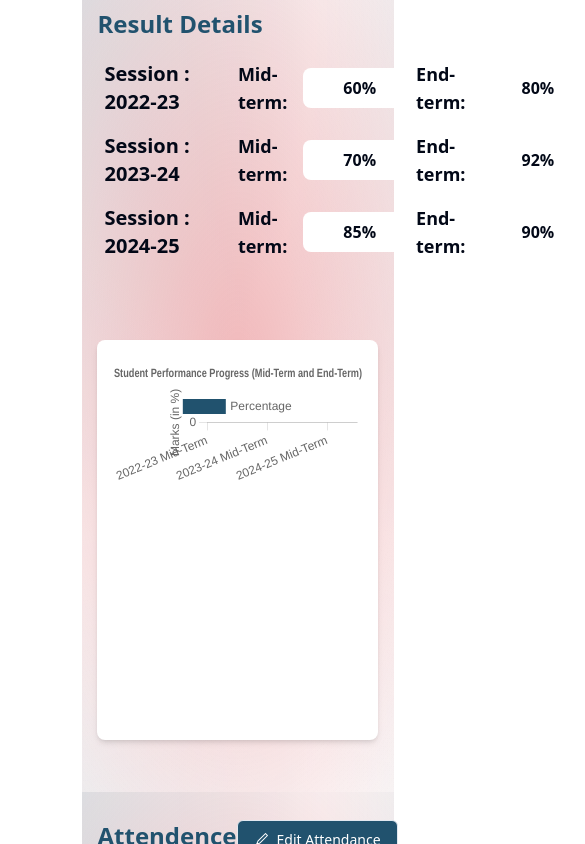
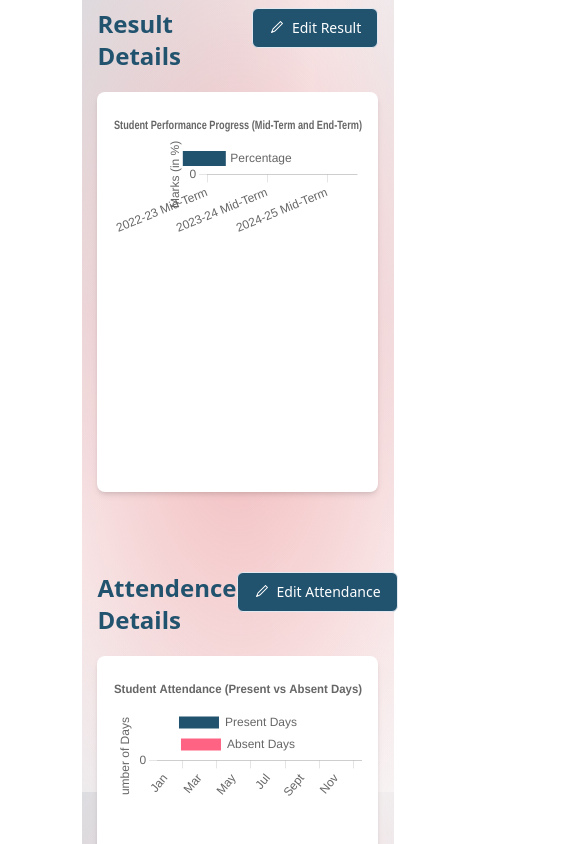
Before and after one commit to kartavya-info/kartavya-database, a React (Vite) app in the folder frontend/: page /admin/1 in a window 390 px wide. Shown: the part 1740-2584 px from the top of the page, 585 px wide, since content can reach past the window. Built offline with nearby package versions, Linux system fonts and the light colour scheme.

Commit message:
Add edit result option

```diff
--- a/frontend/src/Pages/AttendenceMonitoringGraph.jsx
+++ b/frontend/src/Pages/AttendenceMonitoringGraph.jsx
@@ -40,7 +40,7 @@ const AttendanceMonitoringGraph = ({ attendanceData = {} }) => {
       {
         label: 'Present Days',
         data: totalDaysData,
-        backgroundColor: '#36A2EB', // Blue for present days
+        backgroundColor: '#21526E', // Blue for present days
       },
       {
         label: 'Absent Days',
@@ -78,11 +78,11 @@ const AttendanceMonitoringGraph = ({ attendanceData = {} }) => {
     },
     scales: {
       x: {
-        stacked: true,  // Stack bars on x-axis
+        stacked: true, // Stack bars on x-axis
       },
       y: {
         beginAtZero: true,
-        stacked: true,  // Stack on y-axis
+        stacked: true, // Stack on y-axis
         title: {
           display: true,
           text: 'Number of Days',
@@ -90,7 +90,7 @@ const AttendanceMonitoringGraph = ({ attendanceData = {} }) => {
         ticks: {
           stepSize: 5,
         },
-        max:  30
+        max: 30,
       },
     },
   };
--- /dev/null
+++ b/frontend/src/Pages/DialogForResultEdit.jsx
@@ -0,0 +1,147 @@
+import { useState } from 'react'; // Import useState for managing local state
+import { Button } from '@/components/ui/button';
+import {
+  Dialog,
+  DialogContent,
+  DialogDescription,
+  DialogFooter,
+  DialogHeader,
+  DialogTitle,
+  DialogTrigger,
+} from '@/components/ui/dialog';
+import { Input } from '@/components/ui/input';
+import { Label } from '@/components/ui/label';
+import {
+  Select,
+  SelectContent,
+  SelectGroup,
+  SelectItem,
+  SelectLabel,
+  SelectTrigger,
+  SelectValue,
+} from '@/components/ui/select';
+import { Pencil1Icon } from '@radix-ui/react-icons';
+
+const DialogForResultEdit = ({ studentData, setStudentData }) => {
+  const [academicYear, setAcademicYear] = useState('');
+  const [midTerm, setMidTerm] = useState('');
+  const [endTerm, setEndTerm] = useState('');
+  const [isOpen, setIsOpen] = useState(false);
+
+  const handleResultEdit = () => {
+    if (midTerm === '') setMidTerm(0);
+    if (endTerm === '') setEndTerm(0);
+
+    const updatedResult = {
+      ...studentData.results,
+      [academicYear]: {
+        midTerm: midTerm,
+        endTerm: endTerm,
+      },
+    };
+
+    const updatedStudentData = {
+      ...studentData,
+      results: updatedResult,
+    };
+
+    setStudentData(updatedStudentData);
+    setMidTerm('');
+    setEndTerm('');
+    setIsOpen(false);
+  };
+
+  const handleAcademicYearChange = (value) => {
+    setAcademicYear(value);
+    console.log(value, studentData.results[value]);
+    setMidTerm(studentData.results[value].midTerm);
+    setEndTerm(studentData.results[value].endTerm);
+  };
+
+  const handleMidTermChange = (event) => {
+    if (event.target.value > 100) {
+      return;
+    }
+    setMidTerm(event.target.value);
+  };
+
+  const handleEndTermChange = (event) => {
+    if (event.target.value > 100) {
+      return;
+    }
+    setEndTerm(event.target.value);
+  };
+
+  return (
+    <Dialog open={isOpen} onOpenChange={setIsOpen}>
+      <DialogTrigger asChild>
+        <Button variant="outline" className="bg-[#21526E] text-white">
+          <Pencil1Icon /> <span className="ml-2"> Edit Result</span>
+        </Button>
+      </DialogTrigger>
+      <DialogContent className="sm:max-w-[425px]">
+        <DialogHeader>
+          <DialogTitle>Edit Result</DialogTitle>
+          <DialogDescription>
+            Make changes to result here. Click save when you&apos;re done.
+          </DialogDescription>
+        </DialogHeader>
+        <div className="grid gap-4 py-4">
+          <div className="grid grid-cols-[2fr_2fr] items-center gap-4">
+            <Label htmlFor="academicYear" className="">
+              Academic Year
+            </Label>
+            <Select
+              className="col-span-3 w-full"
+              onValueChange={handleAcademicYearChange}
+            >
+              <SelectTrigger className="w-full">
+                <SelectValue placeholder="Select academic year" />
+              </SelectTrigger>
+              <SelectContent>
+                <SelectGroup>
+                  <SelectLabel>Academic Year</SelectLabel>
+                  <SelectItem value="2024-25">2024-25</SelectItem>
+                  <SelectItem value="2023-24">2023-24</SelectItem>
+                  <SelectItem value="2022-23">2022-23</SelectItem>
+                  <SelectItem value="2021-22">2021-22</SelectItem>
+                </SelectGroup>
+              </SelectContent>
+            </Select>
+          </div>
+
+          <div className="grid grid-cols-4 items-center gap-4">
+            <Label htmlFor="midTerm" className=" col-span-2">
+              Mid Term Marks (in %)
+            </Label>
+            <Input
+              id="midTerm"
+              className="col-span-2 w-full"
+              value={midTerm}
+              onChange={handleMidTermChange}
+            />
+          </div>
+
+          <div className="grid grid-cols-4 items-center gap-4">
+            <Label htmlFor="endTerm" className="col-span-2">
+              End Term Marks (in %)
+            </Label>
+            <Input
+              id="endTerm"
+              className="col-span-2 w-full"
+              value={endTerm}
+              onChange={handleEndTermChange}
+            />
+          </div>
+        </div>
+        <DialogFooter>
+          <Button type="submit" onClick={handleResultEdit}>
+            Save changes
+          </Button>
+        </DialogFooter>
+      </DialogContent>
+    </Dialog>
+  );
+};
+
+export default DialogForResultEdit;
--- a/frontend/src/Pages/StudentProfile.jsx
+++ b/frontend/src/Pages/StudentProfile.jsx
@@ -8,6 +8,7 @@ import AttendanceMonitoringGraph from './AttendenceMonitoringGraph';
 import { Button } from '@/components/ui/button';
 import { Pencil1Icon } from '@radix-ui/react-icons';
 import DialogForAttendenceEdit from './DialogForAttendenceEdit';
+import DialogForResultEdit from './DialogForResultEdit';
 
 const studentDataFromBackend = {
   id: '1',
@@ -38,16 +39,16 @@ const studentDataFromBackend = {
   amountBySponsor: 10000,
   results: {
     '2022-23': {
-      midTerm: '60%',
-      endTerm: '80%',
+      midTerm: '60',
+      endTerm: '80',
     },
     '2023-24': {
-      midTerm: '70%',
-      endTerm: '92%',
+      midTerm: '70',
+      endTerm: '92',
     },
     '2024-25': {
-      midTerm: '85%',
-      endTerm: '90%',
+      midTerm: '85',
+      endTerm: '90',
     },
   },
   attendence: {
@@ -63,7 +64,7 @@ const studentDataFromBackend = {
     Oct: { totalDays: 20, presentDays: 16 },
     Nov: { totalDays: 20, presentDays: 16 },
     Dec: { totalDays: 20, presentDays: 16 },
-  }
+  },
 };
 
 const StudentProfile = () => {
@@ -80,7 +81,6 @@ const StudentProfile = () => {
     });
     console.log(studentData);
   };
-
 
   return (
     <div className="flex select-none">
@@ -565,34 +565,12 @@ const StudentProfile = () => {
         {/* Result Details */}
 
         <div className="result-details w-[90%] m-auto">
-          <div className="w-full text-2xl font-semibold text-[#21526E] mb-5">
+          <div className="w-full flex justify-between text-2xl font-semibold text-[#21526E] mb-5">
             Result Details
-          </div>
-
-          <div className="flex flex-col gap-4 pl-[2.5%] pr-[2.5%] mb-20">
-            {Object.keys(studentData.results).map((session) => (
-              <div key={session} className="flex justify-between  w-full">
-                <div className="session flex items-center text-xl font-bold w-1/2">
-                  Session : {session}
-                </div>
-
-                <div className="flex justify-between items-center w-1/2">
-                  <div className="mid-term flex items-center">
-                    <div className="text-lg font-semibold mr-4">Mid-term:</div>
-                    <div className="pl-10 pr-10 pt-2 pb-2 font-semibold bg-white rounded-lg">
-                      {studentData.results[session].midTerm}
-                    </div>
-                  </div>
-
-                  <div className="end-term flex items-center">
-                    <div className="text-lg font-semibold mr-4">End-term:</div>
-                    <div className="pl-10 pr-10 pt-2 pb-2 font-semibold bg-white rounded-lg">
-                      {studentData.results[session].endTerm}
-                    </div>
-                  </div>
-                </div>
-              </div>
-            ))}
+            <DialogForResultEdit
+              studentData={studentData}
+              setStudentData={setStudentData}
+            />
           </div>
 
           {/* Result Graph */}
@@ -606,22 +584,20 @@ const StudentProfile = () => {
 
         {/* Attendence details */}
         <div className="attendence-details w-[90%] m-auto mt-10">
-
           <div className="w-full flex justify-between text-2xl font-semibold text-[#21526E] mb-5">
             Attendence Details
-
-            <DialogForAttendenceEdit studentData={studentData} setStudentData={setStudentData} />
-          </div>
-
-          <div className='edit-button'>
-
+            <DialogForAttendenceEdit
+              studentData={studentData}
+              setStudentData={setStudentData}
+            />
           </div>
 
           {/* Attendence Graph */}
-          <div className="result-graph w-full h-[400px]">
-            <AttendanceMonitoringGraph attendanceData={studentData.attendence} />
+          <div className="result-graph w-full h-[400px] mb-10">
+            <AttendanceMonitoringGraph
+              attendanceData={studentData.attendence}
+            />
           </div>
-
         </div>
       </div>
     </div>
```
Also changed, not shown: frontend/src/Pages/DialogForAttendenceEdit.jsx (+27 -20 lines).
